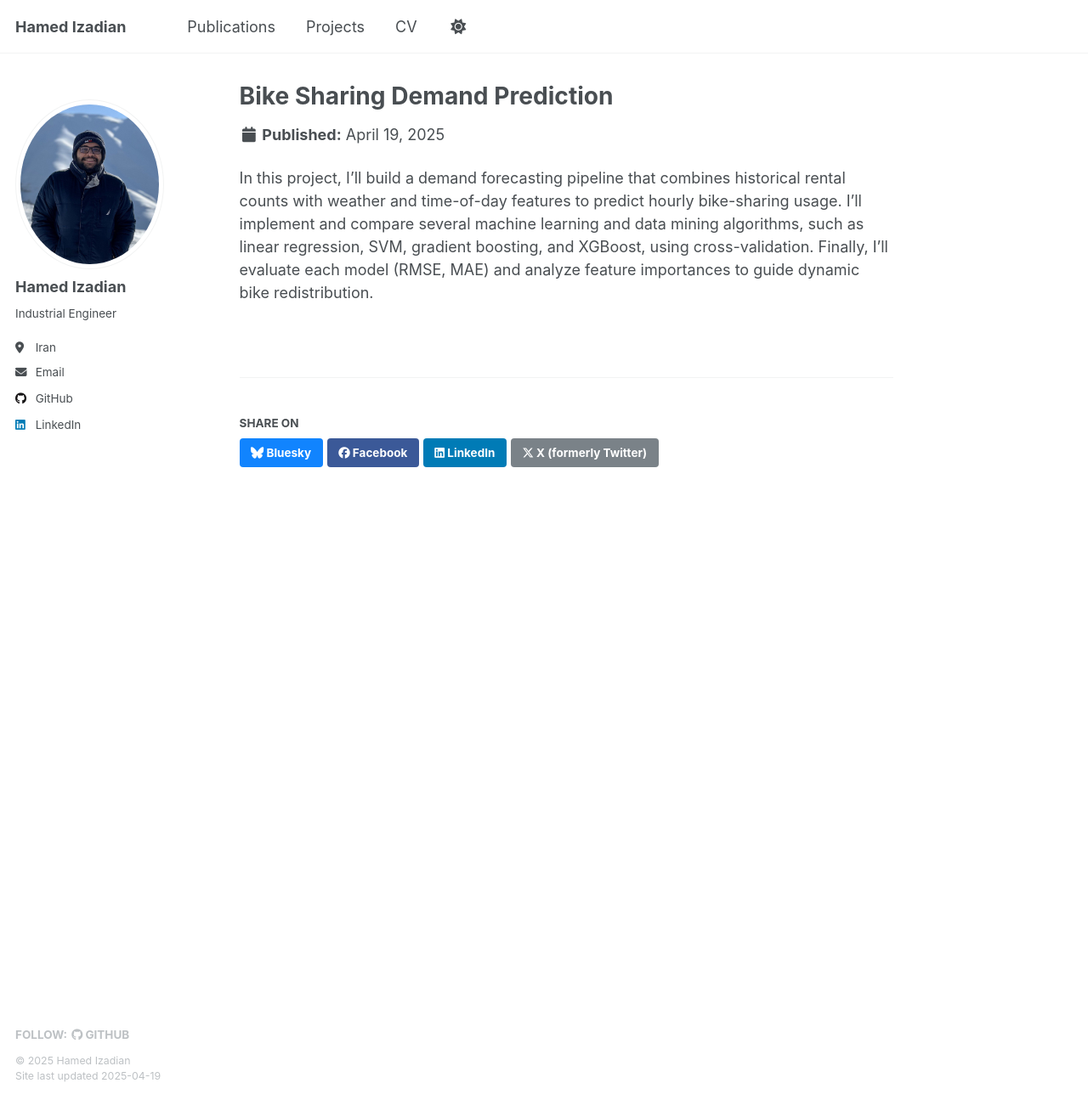
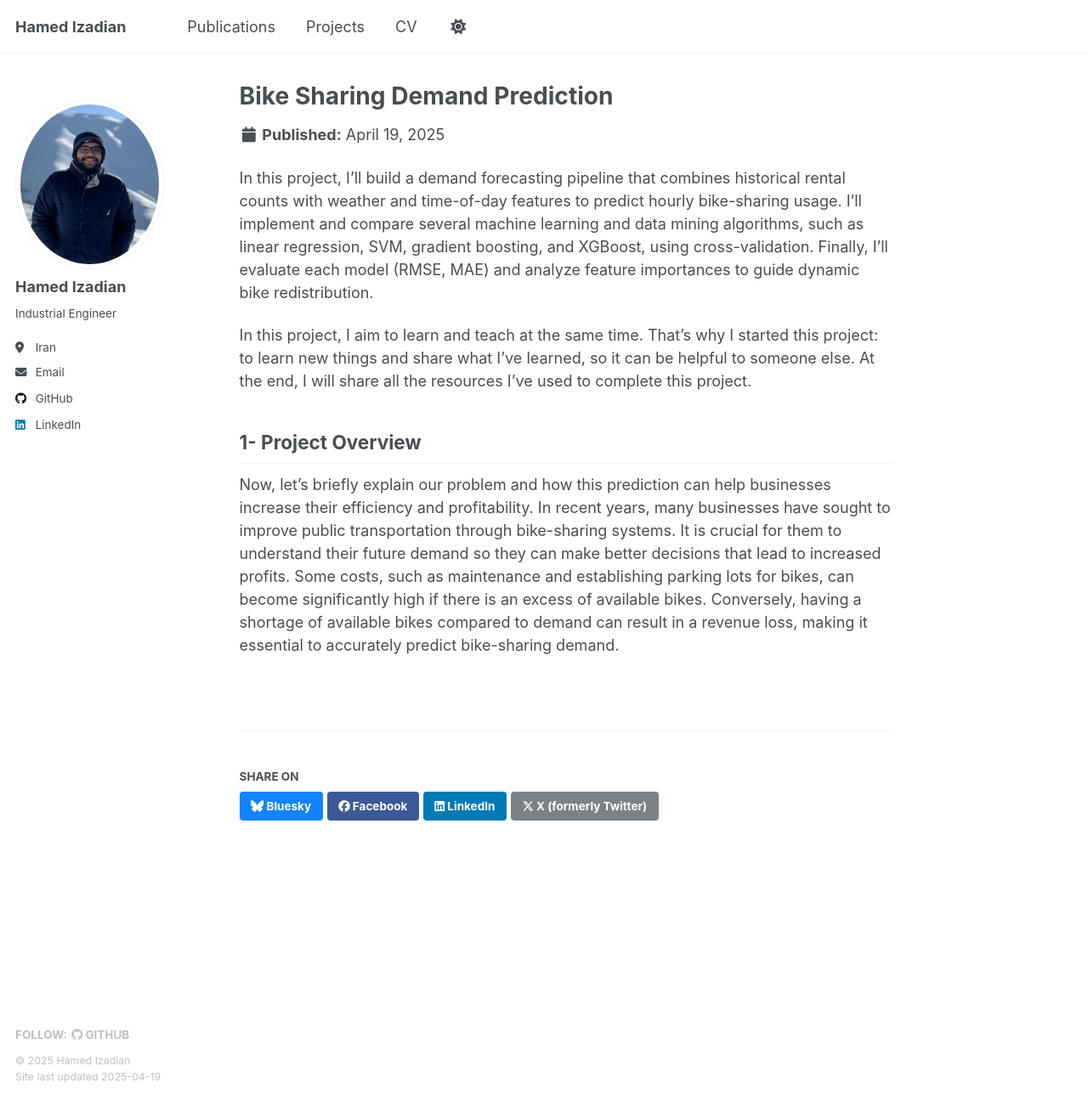
Before and after one commit to HamedIzadian/HamedIzadian.github.io, a Jekyll site: the page built from _projects/project1.md, in a window 1280 px wide and 1295 px high. Shown: the whole window at 85% size. Built offline with Jekyll 4.4.1, drawn with Linux system fonts in a browser that asks for light colours.

Commit message:
Update project1.md

```diff
--- a/_projects/project1.md
+++ b/_projects/project1.md
@@ -5,3 +5,9 @@ collection: projects
 ---
 
 In this project, I’ll build a demand forecasting pipeline that combines historical rental counts with weather and time-of-day features to predict hourly bike-sharing usage. I’ll implement and compare several machine learning and data mining algorithms, such as linear regression, SVM, gradient boosting, and XGBoost, using cross-validation. Finally, I’ll evaluate each model (RMSE, MAE) and analyze feature importances to guide dynamic bike redistribution.
+
+In this project, I aim to learn and teach at the same time. That's why I started this project: to learn new things and share what I've learned, so it can be helpful to someone else. At the end, I will share all the resources I've used to complete this project.
+
+## 1- Project Overview
+
+Now, let’s briefly explain our problem and how this prediction can help businesses increase their efficiency and profitability. In recent years, many businesses have sought to improve public transportation through bike-sharing systems. It is crucial for them to understand their future demand so they can make better decisions that lead to increased profits. Some costs, such as maintenance and establishing parking lots for bikes, can become significantly high if there is an excess of available bikes. Conversely, having a shortage of available bikes compared to demand can result in a revenue loss, making it essential to accurately predict bike-sharing demand.
```
